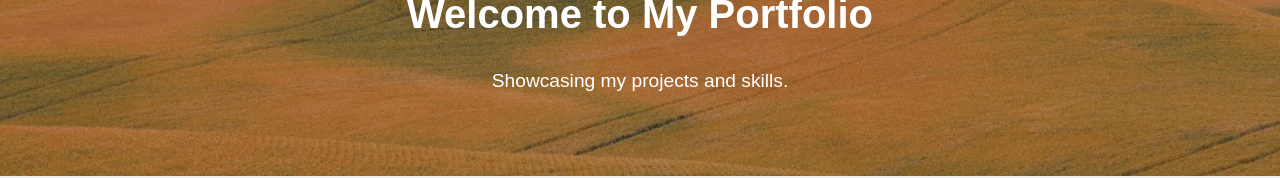
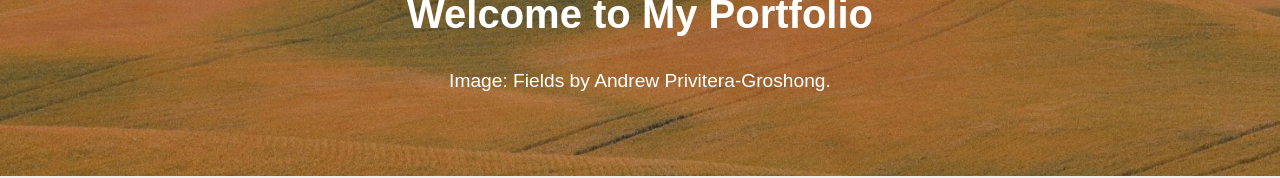
Before and after one commit to APriGrosh/APriGrosh.portfolio, a plain HTML site: page index.html in a window 1280 px wide. Shown: the part 171-349 px from the top of the page. Drawn offline with Linux system fonts and the light colour scheme.

Commit message:
Included photo credits to myself

```diff
--- a/index.html
+++ b/index.html
@@ -84,7 +84,7 @@
   <!-- Hero Section -->
   <section class="hero" id="home">
     <h1>Welcome to My Portfolio</h1>
-    <p>Showcasing my projects and skills.</p>
+    <p>Image: Fields by Andrew Privitera-Groshong.</p>
   </section>
 
   <!-- Sections -->
```
